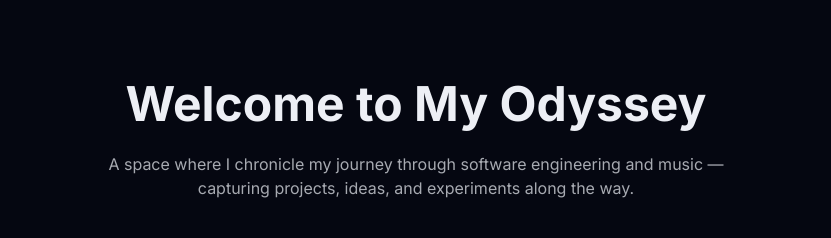
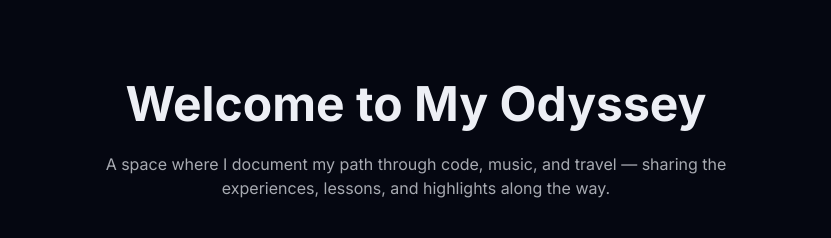
Before and after one commit to IshmamDC217/IshmamAhmed, a Next.js app: page /blog in a window 1280 px wide. Shown: the top 238 px of the page, without its empty margins (224-1055 px from the left). Built offline with nearby package versions, Linux system fonts and the light colour scheme.

Commit message:
Caption update

```diff
--- a/app/blog/page.tsx
+++ b/app/blog/page.tsx
@@ -36,8 +36,7 @@ const BlogPage = () => {
                     transition={{ delay: 0.3 }}
                     className="text-white/70 text-center max-w-2xl mx-auto mb-10"
                 >
-                    A space where I chronicle my journey through software engineering and music —
-                    capturing projects, ideas, and experiments along the way.
+                    A space where I document my path through code, music, and travel — sharing the experiences, lessons, and highlights along the way.
                 </motion.p>
 
                 {/* Filter */}
```
